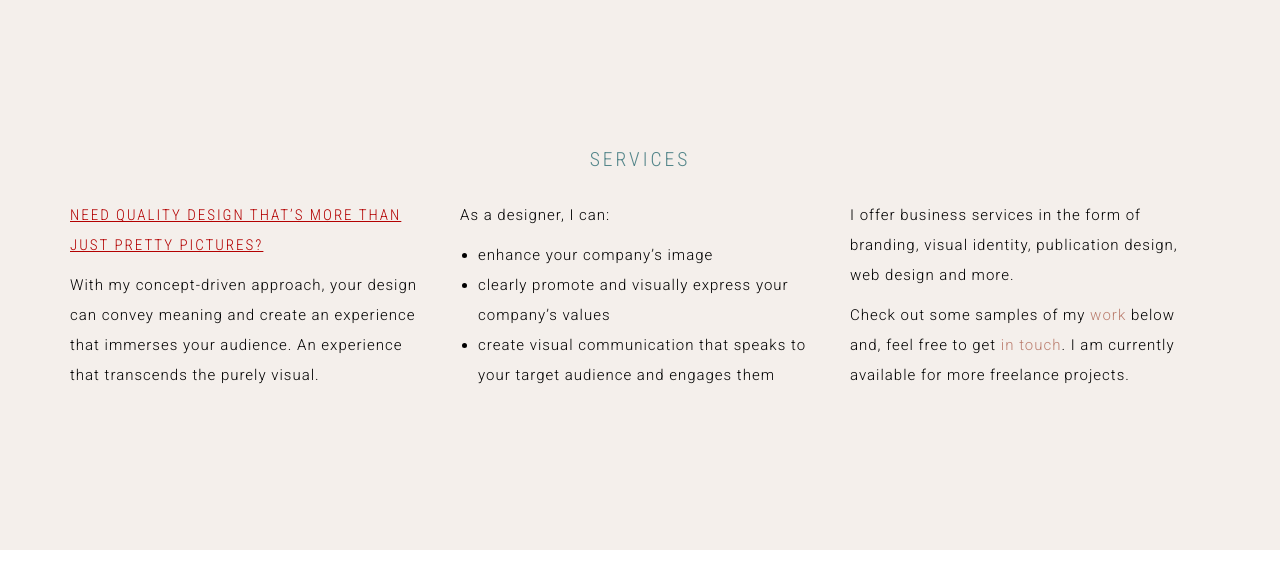
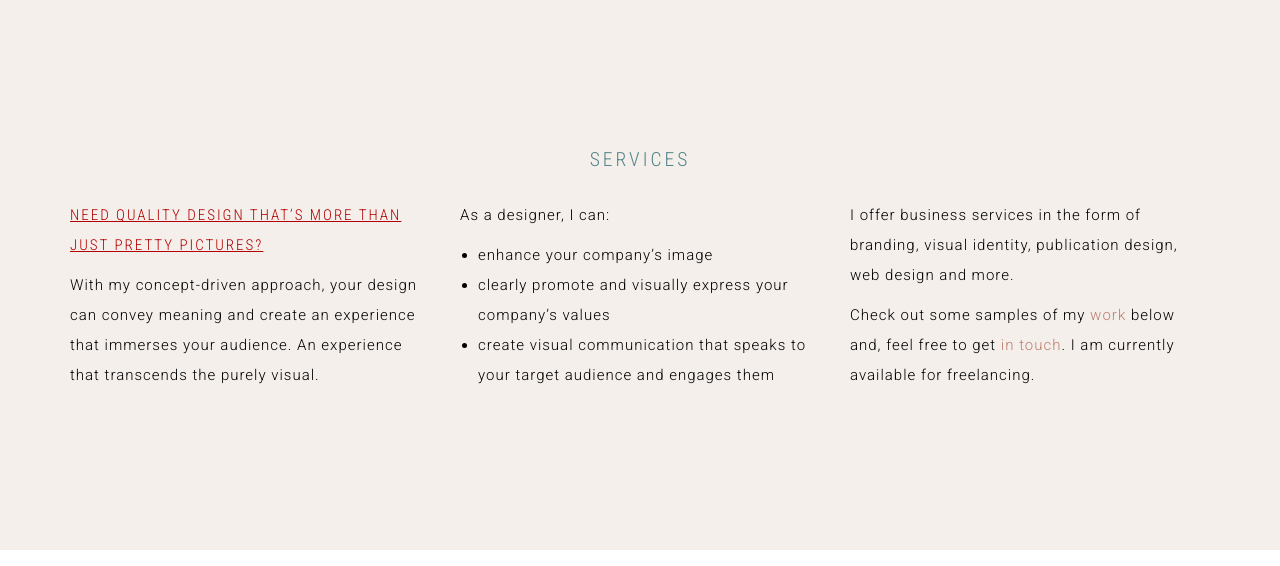
Before and after one commit to liberacreative/liberadesigns.github.io, a PHP site: page / in a window 1280 px wide. Shown: the part 757-1323 px from the top of the page. Run offline with PHP 8.4, Linux system fonts and the light colour scheme; some libraries are stand-ins or nearby versions.

Commit message:
slightalters

```diff
--- a/css/jo.css
+++ b/css/jo.css
@@ -142,6 +142,10 @@ footer {
     text-align: left;
     font-size: 15px;
     letter-spacing: 1px;
+}
+
+#contact p {
+    text-align: center;
 }
 
 .red-text {
--- a/index.html
+++ b/index.html
@@ -107,7 +107,7 @@
                 I offer business services in the form of branding, visual identity, publication design, web design and more.
                 </p>
                 <p class="text-muted">
-Check out some samples of my <a class="page-scroll" href="#portfolio">work</a> below and, feel free to get <a class="page-scroll" href="#contact">in touch</a>. I am currently available for more freelance projects.
+Check out some samples of my <a class="page-scroll" href="#portfolio">work</a> below and, feel free to get <a class="page-scroll" href="#contact">in touch</a>. I am currently available for freelancing.
                 </p>
               </div>
             </div>
```
